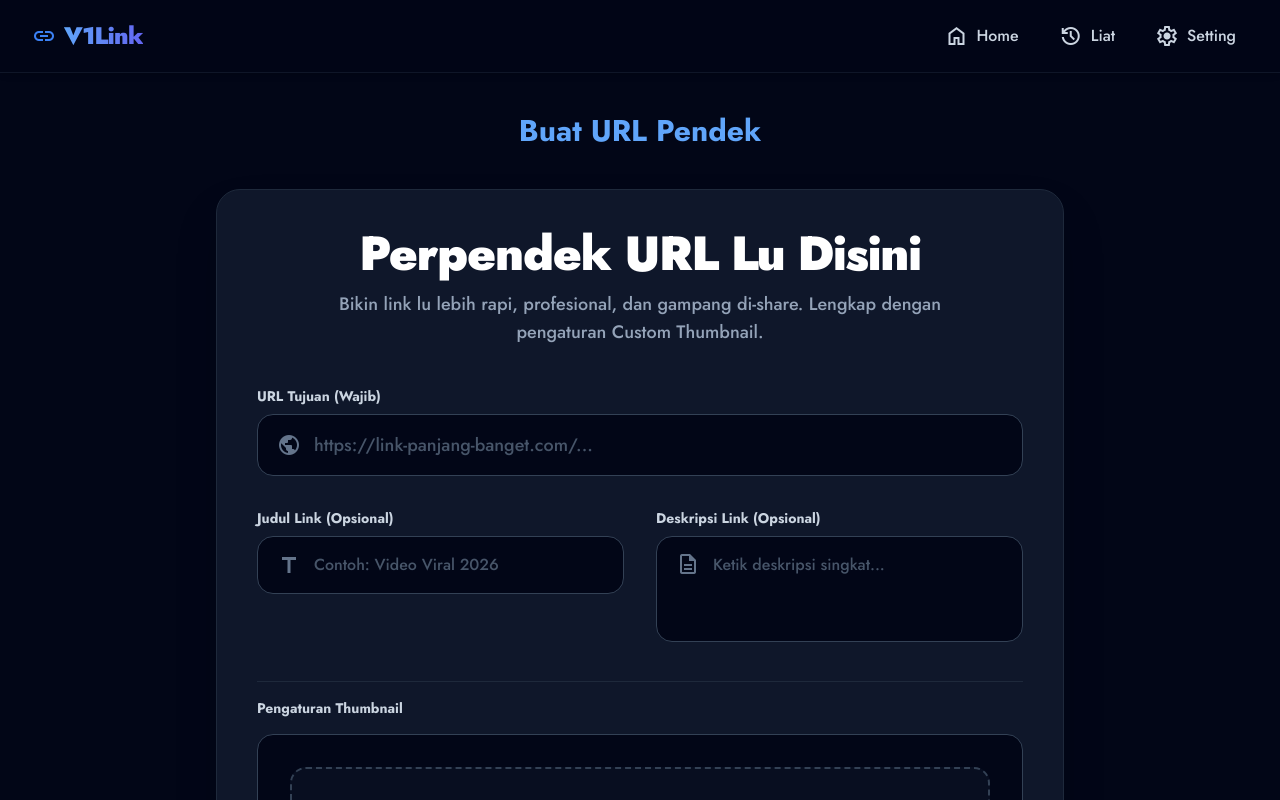
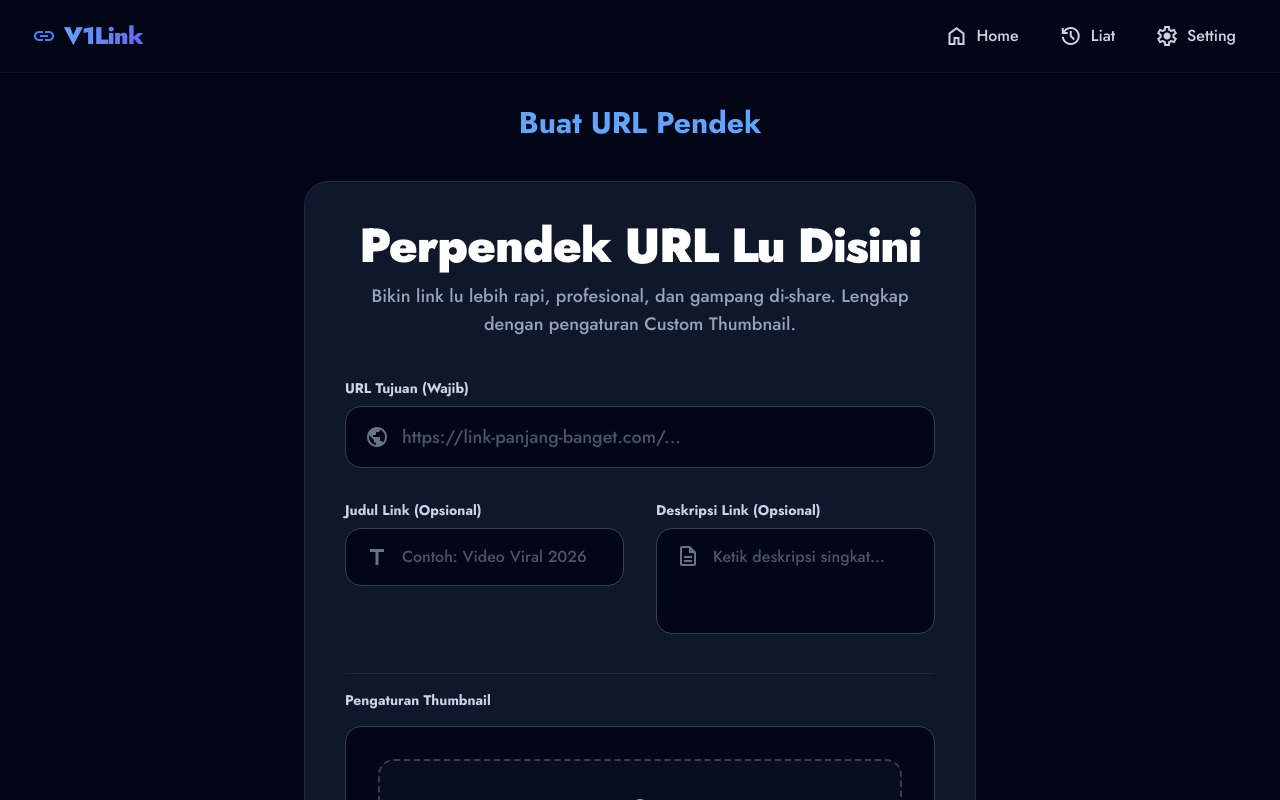
Before and after one commit to tamse94/v1link, a Next.js app: page / in a window 1280 px wide. Shown: the top 800 px of the page. Built offline with nearby package versions, Linux system fonts and the light colour scheme; no server answers.

Commit message:
Update layout.js

```diff
--- a/src/app/(main)/layout.js
+++ b/src/app/(main)/layout.js
@@ -4,8 +4,7 @@ export default function MainLayout({ children }) {
   return (
     <div className="min-h-screen flex flex-col w-full bg-slate-950">
       <Header />
-      {/* Cekikannya (max-w-xs) udah gua buang, sekarang w-full di HP */}
-      <main className="flex-grow w-full px-4 sm:px-6 md:px-8 py-6 md:py-8 lg:py-10 max-w-7xl mx-auto">
+      <main className="flex-grow w-full px-4 sm:px-6 py-8 max-w-3xl mx-auto">
         {children}
       </main>
     </div>
```
